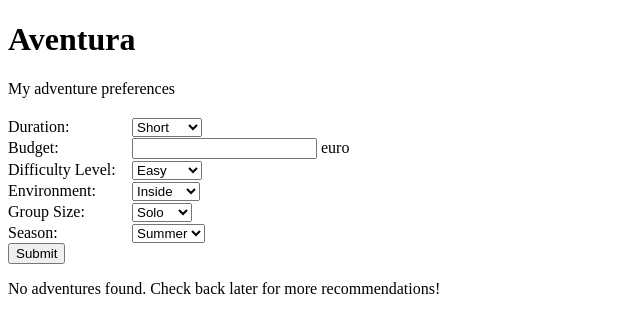
After one commit to sannilatvala/adventure-planner, a Flask app: page /home in a window 1280 px wide. The commit adds this page. Shown: the top 333 px of the page, without its empty margins (0-640 px from the left). Run offline with Flask 3, Linux system fonts and the light colour scheme.

Commit message:
functionalities for adventure recommendations created

```diff
--- a/routes.py
+++ b/routes.py
@@ -1,10 +1,12 @@
 import secrets
 from flask import render_template, request, redirect, session, abort
 from app import app
-from services import users
+from services import users, adventures
+import initialize_database
 
 @app.route("/")
 def index():
+    initialize_database.add_adventures_to_db()
     return render_template("index.html")
 
 @app.route("/login", methods=["get", "post"])
@@ -35,14 +37,34 @@ def register():
         if password1 != password2:
             return render_template("error.html", message="Passwords differ")
 
-    registration_successful = users.register(username, password1)
+        registration_successful = users.register(username, password1)
 
-    if registration_successful:
-        return redirect("/")
+        if registration_successful:
+            return redirect("/")
 
-    return render_template("error.html", message="Registration failed")
+        return render_template("error.html", message="Registration failed")
 
 @app.route("/logout")
 def logout():
     users.logout()
     return redirect("/")
+
+@app.route("/home", methods=["get", "post"])
+def home():
+    if request.method == "GET":
+        return render_template("home.html")
+
+    if request.method == "POST":
+
+        user_preferences = {
+            "duration": request.form["duration"],
+            "budget": request.form["budget"],
+            "difficulty": request.form["difficulty"],
+            "environment": request.form["environment"],
+            "group_size": request.form["group_size"],
+            "season": request.form["season"]
+        }
+
+        created_adventures = adventures.create_adventures(user_preferences)
+
+        return render_template("home.html", adventures=created_adventures)
--- /dev/null
+++ b/static/main.css
@@ -0,0 +1,7 @@
+label {
+    display: inline-block;
+    width: 110px;
+    text-align: left;
+    margin-right: 10px;
+    margin-top: 2px;
+}
--- /dev/null
+++ b/templates/home.html
@@ -0,0 +1,53 @@
+{% extends "layout.html" %}
+{% block content %}
+
+<form action="/home" method="post">
+    My adventure preferences<br><br>
+    <label for="duration">Duration:</label>
+    <select id="duration" name="duration" required>
+        <option value="Short">Short</option>
+        <option value="Medium">Medium</option>
+        <option value="Long">Long</option>
+    </select><br>
+
+    <label for="budget">Budget:</label>
+    <input type="number" id="budget" name="budget" required> euro<br>
+
+    <label for="difficulty">Difficulty Level:</label>
+    <select id="difficulty" name="difficulty" required>
+        <option value="Easy">Easy</option>
+        <option value="Medium">Medium</option>
+        <option value="Hard">Hard</option>
+    </select><br>
+
+    <label for="environment">Environment:</label>
+    <select id="environment" name="environment" required>
+        <option value="Inside">Inside</option>
+        <option value="Outside">Outside</option>
+    </select><br>
+
+    <label for="group_size">Group Size:</label>
+    <select id="group_size" name="group_size" required>
+        <option value="Solo">Solo</option>
+        <option value="Group">Group</option>
+    </select><br>
+
+    <label for="season">Season:</label>
+    <select id="season" name="season" required>
+        <option value="Summer">Summer</option>
+        <option value="Winter">Winter</option>
+    </select><br>
+
+    <input type="submit" value="Submit">
+</form>
+
+{% if adventures %}
+    <h2>Recommended Adventures</h2>
+    {% for adventure in adventures %}
+        <h3>{{ adventure["title"] }}</h3>
+        <p>{{ adventure["description"] }}</p>
+    {% endfor %}
+{% else %}
+    <p>No adventures found. Check back later for more recommendations!</p>
+{% endif %}
+{% endblock %}
--- a/templates/index.html
+++ b/templates/index.html
@@ -5,6 +5,7 @@
 
 {% if session.user_id %}
 You are logged in as <b>{{ session.user_name }}</b><br>
+<a href="/home">Home</a><br>
 <a href="/logout">Log out</a>
 {% else %}
 You are not logged in<br>
--- a/templates/layout.html
+++ b/templates/layout.html
@@ -1,9 +1,12 @@
 <!DOCTYPE html>
 <html lang="en">
 <head>
-<meta charset="UTF-8">
-<meta name="viewport" content="width=device-width, initial-scale=1.0">
-<title>Aventura</title>
-<h1>Aventura</h1>
+    <link rel="stylesheet" href="/static/main.css">
+    <meta charset="utf-8">
+    <meta name="viewport" content="width=device-width, initial-scale=1.0">
+    <title>Aventura</title>
 </head>
+<body>
+    <h1>Aventura</h1>
+</body>
 {% block content %}{% endblock %}
```
Also changed, not shown: initialize_database.py (added, +20 -0 lines), schema.sql (+12 -0 lines), services/adventures.py (added, +62 -0 lines).
